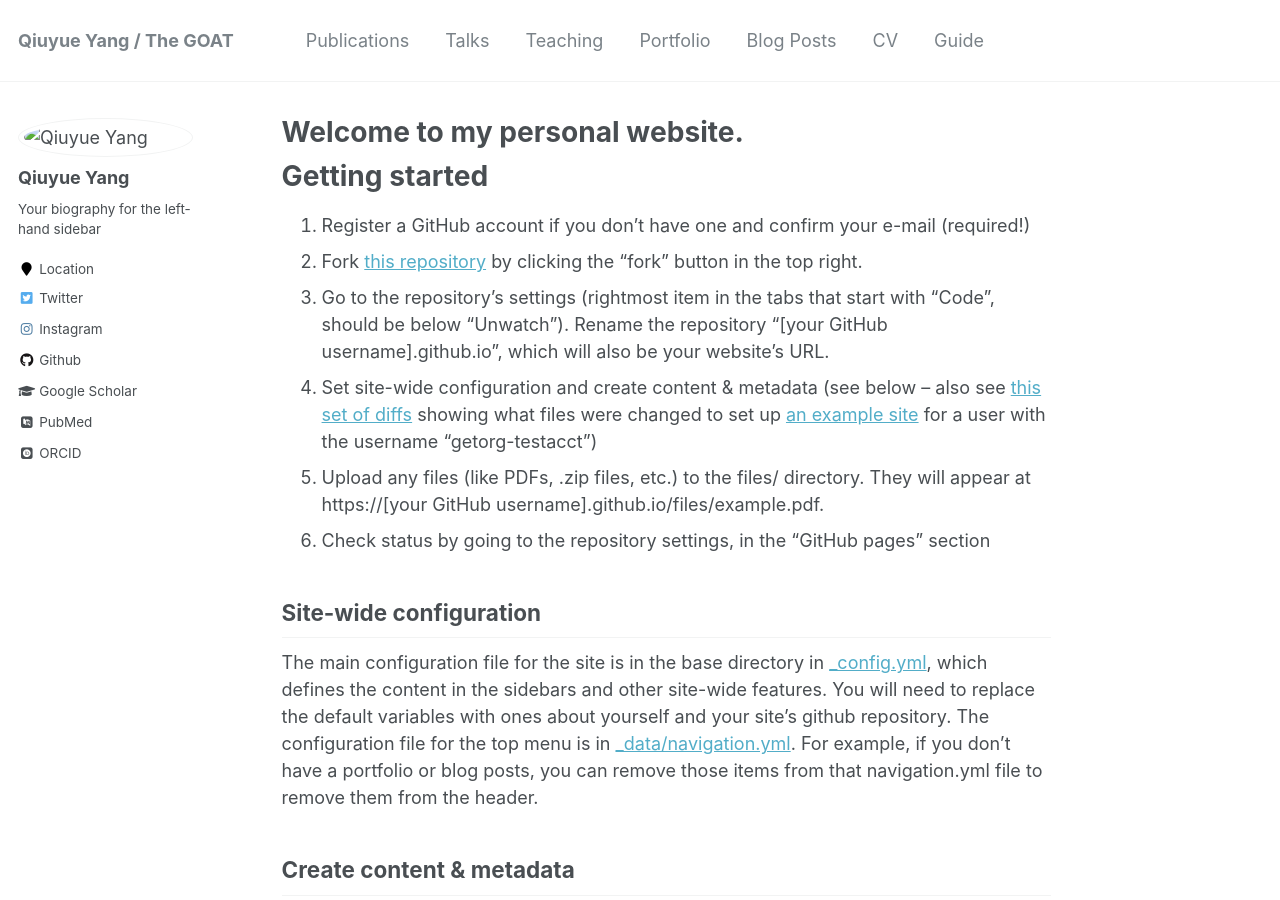
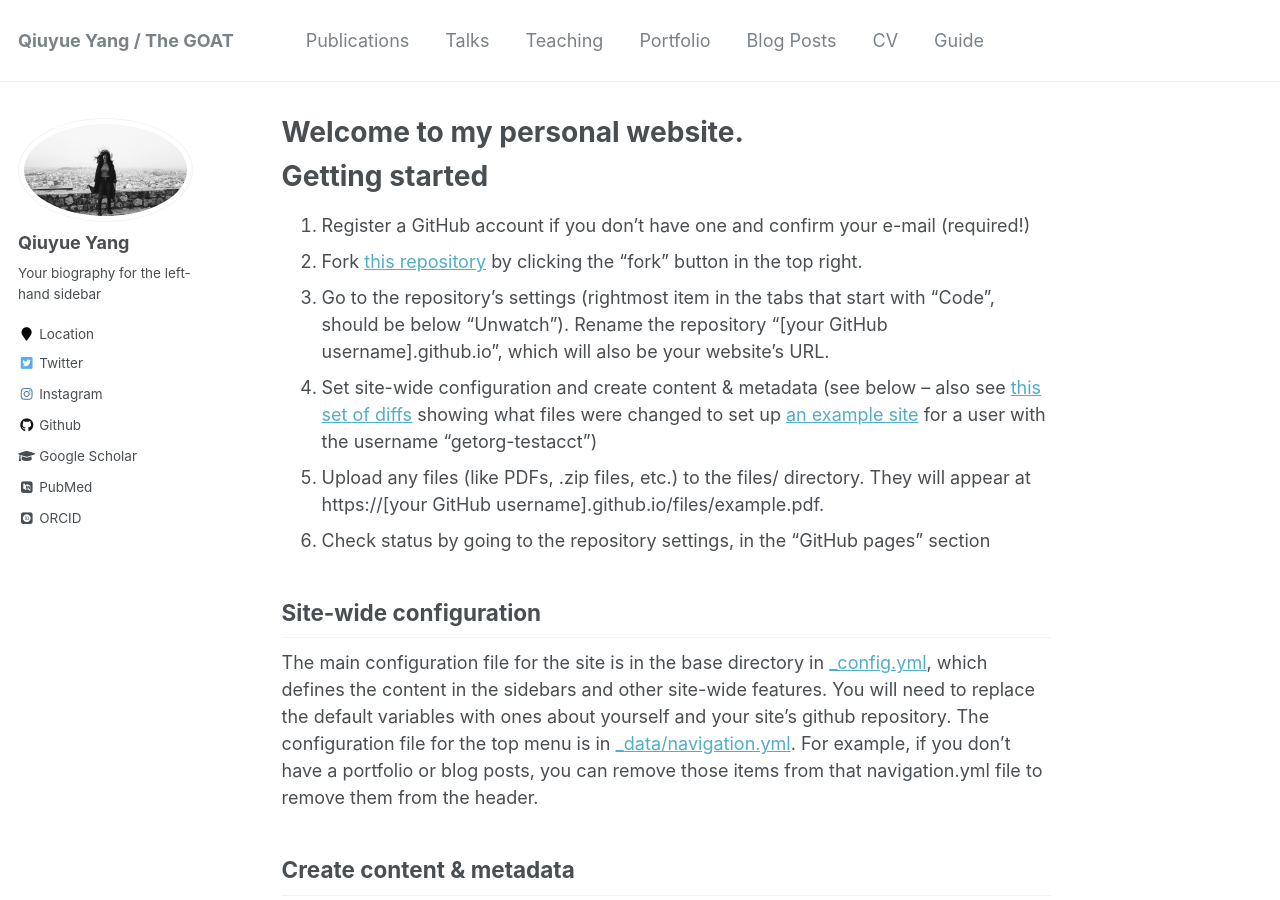
Before and after one commit to yangqy91/yangqy91.github.io, a Jekyll site: the page built from _pages/about.md, in a window 1280 px wide and 900 px high. Built offline with Jekyll 4.4.1, drawn with Linux system fonts in a browser that asks for light colours; some web fonts are replaced.

Commit message:
Update _config.yml

```diff
--- a/_config.yml
+++ b/_config.yml
@@ -81,7 +81,7 @@ analytics:
 # Site Author
 author:
   name             : "Qiuyue Yang"
-  avatar           : "images/citations.jpg"
+  avatar           : "citations.jpg"
   bio              : "Your biography for the left-hand sidebar"
   location         : "Location"
   employer         :
```
